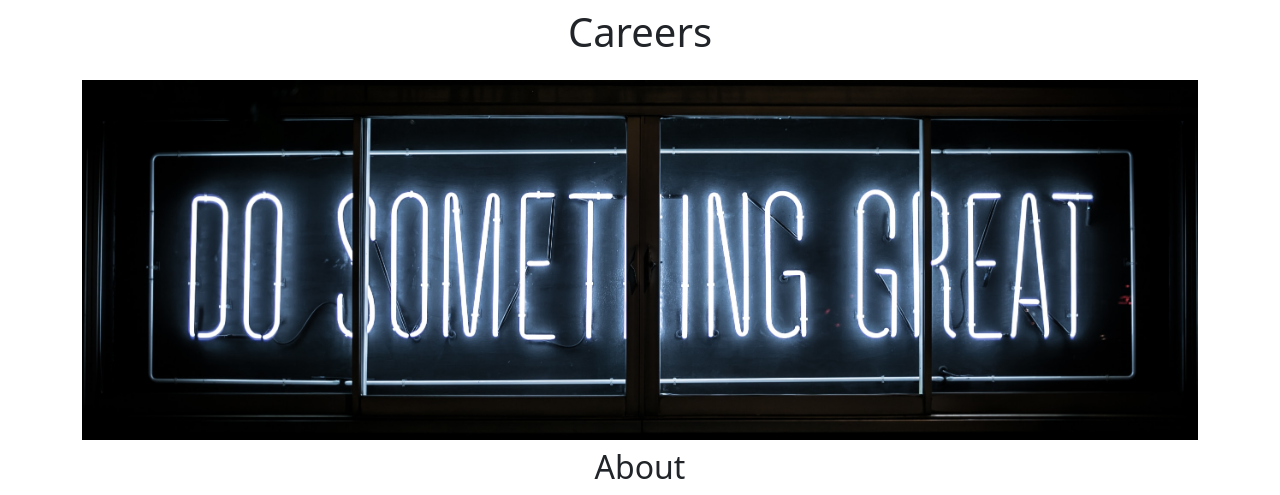
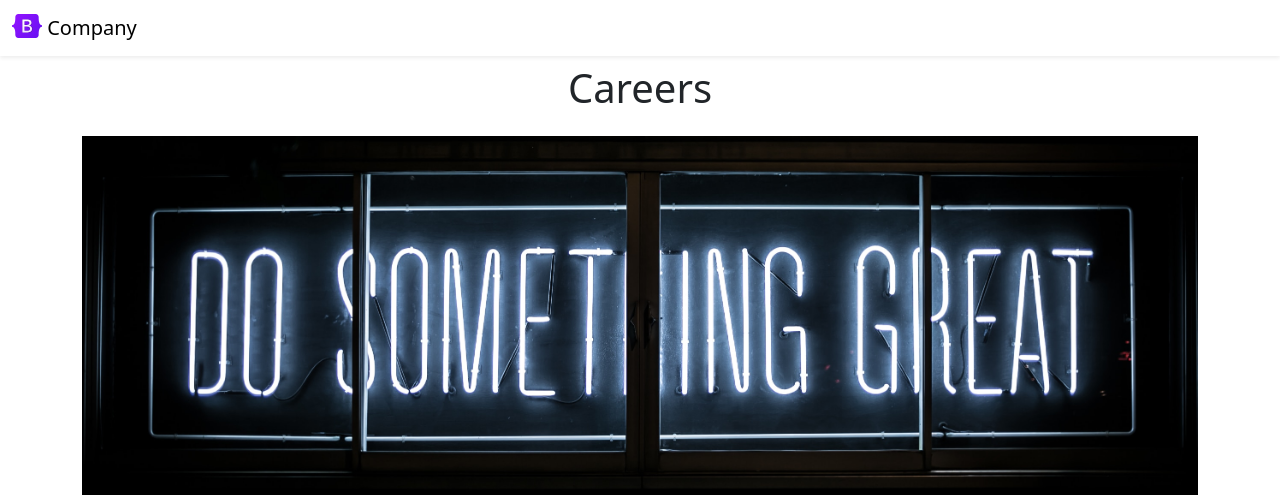
Before and after one commit to DeniseLewis1/career-website, a Flask app: page / in a window 1280 px wide. Shown: the top 495 px of the page. Run offline with Flask 3, Linux system fonts and the light colour scheme.

Commit message:
Added navbar

```diff
--- a/templates/home.html
+++ b/templates/home.html
@@ -14,6 +14,7 @@
     </style>
   </head>
   <body>
+    {% include "nav.html" %}
     <div class="container">
       <h1 class="text-center mt-2 mb-4">Careers</h1>
       <img class="img-fluid" id="banner" src="/static/banner.jpg" >
--- /dev/null
+++ b/templates/nav.html
@@ -0,0 +1,9 @@
+<nav class="navbar shadow-sm fixed-top bg-white">
+  <div class="container-fluid">
+    <a class="navbar-brand" href="#">
+      <img src="/static/logo.svg" alt="Logo" width="30" height="24" class="d-inline-block align-text-top">
+      Company
+    </a>
+  </div>
+</nav>
+<div style="height: 56px;"></div>
```
Also changed, not shown: static/logo.svg (added).
